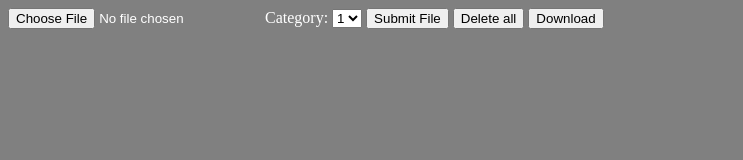
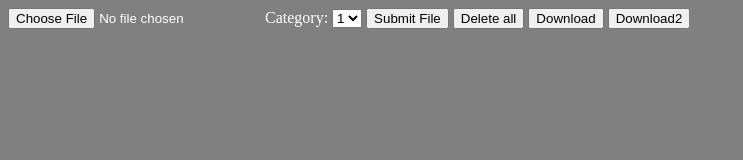
Before and after one commit to TooFam0us/kemppihackathon2023, a website: page index.html in a window 1280 px wide. Shown: the whole page, without its empty margins (0-743 px from the left). Drawn offline with nearby package versions, Linux system fonts and the light colour scheme; files that its build step writes are made by us from their sources; no server answers; files whose address does not match are found by name.

Commit message:
test multiple downloads

```diff
--- a/index.html
+++ b/index.html
@@ -33,7 +33,9 @@
 		</select>
 		<button id="postFile" onclick="upload(thefile, strippedFile, document.getElementById('tuoteperhe').value)">Submit File</button>
 		<button id="deletefiles" onclick="deldata()">Delete all</button>
-		<button id="download", onclick="httpGet('file','param')">Download</button>
+		<button id="download", onclick="httpGet('file','a')">Download</button>
+		<button id="download", onclick="httpGet('file','b')">Download2</button>
+
 
 </div>
 
```
